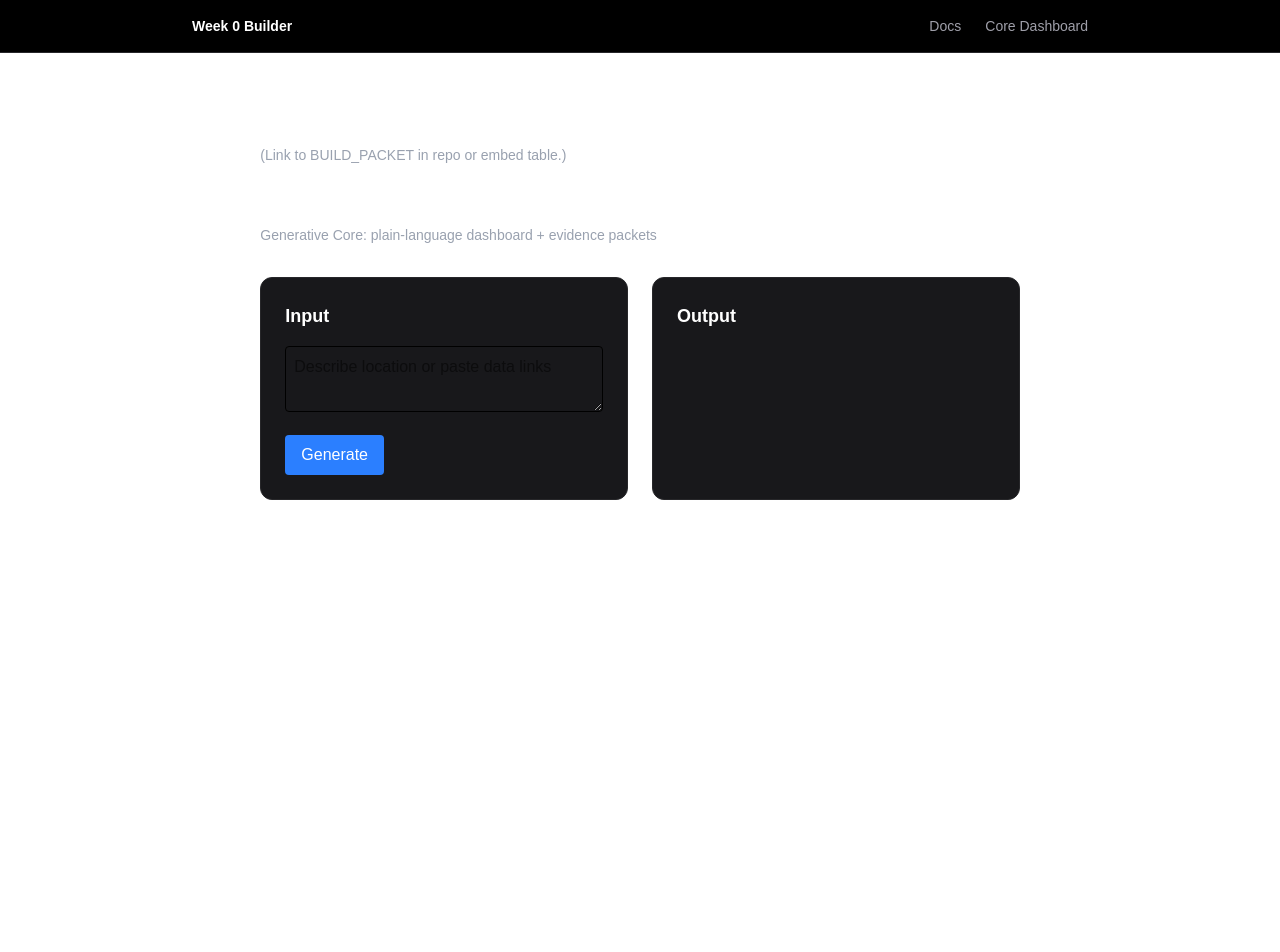
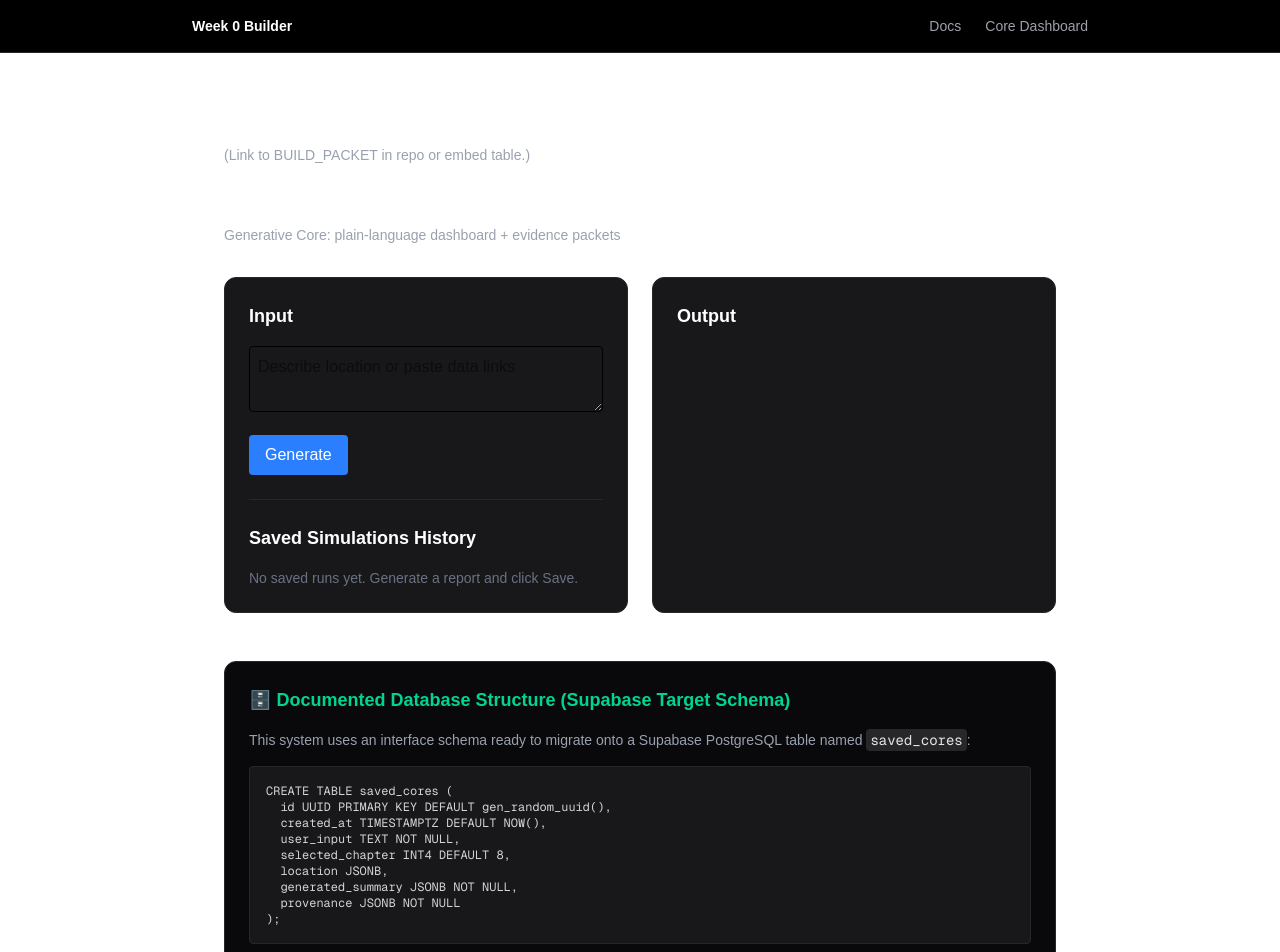
Before and after one commit to leonardogurrola59-sys/week0-builder, a Next.js app: page /core in a window 1280 px wide. Shown: the top 952 px of the page. Before the commit the page ends 800 px from the top, so only its background shows below. Built offline with nearby package versions, Linux system fonts and the light colour scheme.

Commit message:
Add client-side save feature and documented database structure

```diff
--- a/app/core/page.tsx
+++ b/app/core/page.tsx
@@ -6,15 +6,52 @@ import { useEffect, useState } from "react";
 
 export default function CorePage() {
   const [result, setResult] = useState<any | null>(null);
+  const [savedSimulations, setSavedSimulations] = useState<any[]>([]);
 
+  // Load saved simulations on mount
+  useEffect(() => {
+    const saved = localStorage.getItem("core_simulations");
+    if (saved) {
+      try {
+        setSavedSimulations(JSON.parse(saved));
+      } catch (e) {
+        console.error("Failed to parse saved simulations", e);
+      }
+    }
+  }, []);
+
+  // Sync custom event listener
   useEffect(() => {
     const handler = (e: any) => setResult(e.detail);
     window.addEventListener("core:result", handler as EventListener);
     return () => window.removeEventListener("core:result", handler as EventListener);
   }, []);
 
+  const handleSave = () => {
+    if (!result) return;
+
+    // Prevent duplicate entries
+    if (savedSimulations.some(sim => sim.id === result.id)) {
+      alert("This simulation is already saved!");
+      return;
+    }
+
+    const updated = [result, ...savedSimulations];
+    setSavedSimulations(updated);
+    localStorage.setItem("core_simulations", JSON.stringify(updated));
+    alert("Simulation saved to local history!");
+  };
+
+  const handleClearHistory = () => {
+    if (confirm("Are you sure you want to clear all saved history?")) {
+      setSavedSimulations([]);
+      localStorage.removeItem("core_simulations");
+    }
+  };
+
   return (
     <main className="max-w-4xl mx-auto p-8 space-y-8 text-white">
+      {/* Book Architecture Sections */}
       <section className="mt-6">
         <h2 className="font-semibold text-xl">10‑Chapter Architecture</h2>
         <p className="text-sm text-gray-400 mt-2">(Link to BUILD_PACKET in repo or embed table.)</p>
@@ -25,8 +62,11 @@ export default function CorePage() {
         <p className="text-sm text-gray-400">Generative Core: plain-language dashboard + evidence packets</p>
       </section>
 
+      {/* Grid Layout */}
       <section className="mt-6 grid md:grid-cols-2 gap-6">
-        <div className="bg-zinc-900 p-6 rounded-xl border border-zinc-800">
+        {/* Input Panel */}
+        <div className="bg-zinc-900 p-6 rounded-xl border border-zinc-800 space-y-6">
+          <div>
             <h3 className="font-semibold text-lg mb-4">Input</h3>
             <CoreForm onResult={(res) => {
               const event = new CustomEvent("core:result", { detail: res });
@@ -35,10 +75,80 @@ export default function CorePage() {
             }} />
           </div>
 
-        <div className="bg-zinc-900 p-6 rounded-xl border border-zinc-800">
+          {/* Saved History List Container */}
+          <div className="border-t border-zinc-800 pt-6">
+            <div className="flex justify-between items-center mb-4">
+              <h3 className="font-semibold text-lg">Saved Simulations History</h3>
+              {savedSimulations.length > 0 && (
+                <button
+                  onClick={handleClearHistory}
+                  className="text-xs text-red-400 hover:underline"
+                >
+                  Clear All
+                </button>
+              )}
+            </div>
+            {savedSimulations.length === 0 ? (
+              <p className="text-sm text-gray-500">No saved runs yet. Generate a report and click Save.</p>
+            ) : (
+              <ul className="space-y-2 max-h-60 overflow-y-auto pr-2">
+                {savedSimulations.map((sim) => (
+                  <li
+                    key={sim.id}
+                    onClick={() => setResult(sim)}
+                    className={`p-3 rounded border text-sm cursor-pointer transition ${
+                      result?.id === sim.id
+                        ? 'bg-blue-950 border-blue-500 text-white'
+                        : 'bg-zinc-800 border-zinc-700 hover:bg-zinc-700 text-gray-300'
+                    }`}
+                  >
+                    <div className="font-medium truncate">Prompt: "{sim.user_input || "Empty Input"}"</div>
+                    <div className="text-xs text-gray-500 mt-1">ID: {sim.id.substring(0,8)}... • Headline: {sim.generated_summary.headline}</div>
+                  </li>
+                ))}
+              </ul>
+            )}
+          </div>
+        </div>
+
+        {/* Output Panel */}
+        <div className="bg-zinc-900 p-6 rounded-xl border border-zinc-800 space-y-4 flex flex-col justify-between">
+          <div>
             <h3 className="font-semibold text-lg mb-4">Output</h3>
             <OutputCard result={result} />
           </div>
+
+          {result && (
+            <button
+              onClick={handleSave}
+              className="w-full mt-4 py-2 px-4 bg-emerald-600 hover:bg-emerald-500 text-white font-medium rounded-lg transition"
+            >
+              💾 Save This Run to History
+            </button>
+          )}
+        </div>
+      </section>
+
+      {/* Required Documentation Section */}
+      <section className="mt-12 bg-zinc-950 p-6 rounded-xl border border-zinc-800 space-y-4">
+        <h2 className="font-semibold text-lg text-emerald-400">🗄️ Documented Database Structure (Supabase Target Schema)</h2>
+        <p className="text-sm text-gray-400">
+          This system uses an interface schema ready to migrate onto a Supabase PostgreSQL table named <code className="bg-zinc-800 px-1 py-0.5 rounded text-zinc-200">saved_cores</code>:
+        </p>
+        <pre className="bg-zinc-900 p-4 rounded text-xs text-zinc-300 overflow-x-auto border border-zinc-800 font-mono">
+{`CREATE TABLE saved_cores (
+  id UUID PRIMARY KEY DEFAULT gen_random_uuid(),
+  created_at TIMESTAMPTZ DEFAULT NOW(),
+  user_input TEXT NOT NULL,
+  selected_chapter INT4 DEFAULT 8,
+  location JSONB,
+  generated_summary JSONB NOT NULL,
+  provenance JSONB NOT NULL
+);`}
+        </pre>
+        <p className="text-xs text-gray-500">
+          *Note: The frontend architecture utilizes matching nested JSON object schemas to seamlessly switch over to live database triggers during Week 2 scaling.
+        </p>
       </section>
     </main>
   );
```
Lines whose indentation alone changed are shown as unchanged.
